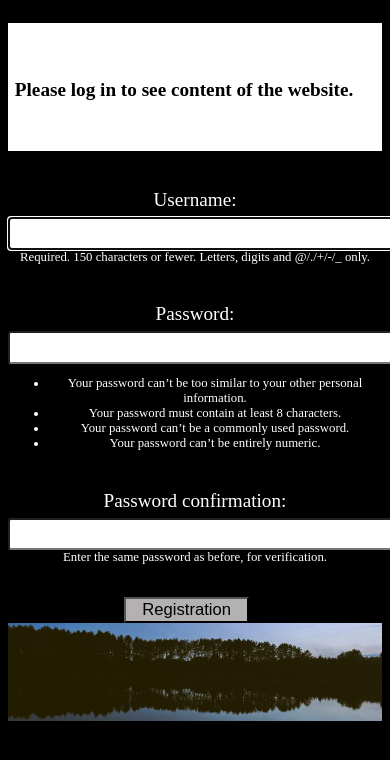
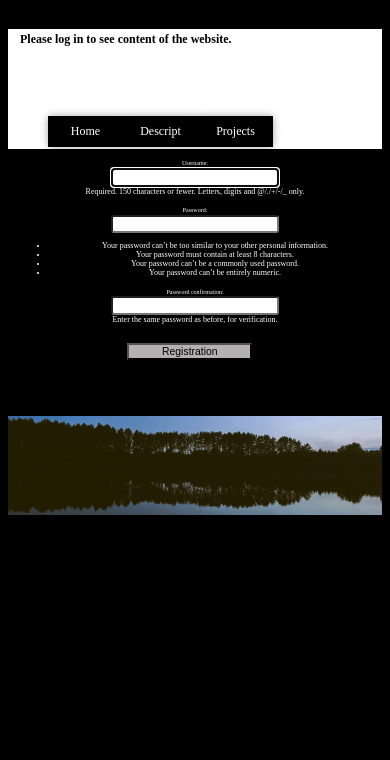
Before and after one commit to Vladyslav-Levitskyi/web_adv_deploy, a Django app: page /register/ in a window 390 px wide; the page is wider, and only the part inside the window is pictured. Shown: the top 760 px of that part. Run offline with Django 4.2, Linux system fonts and the light colour scheme.

Commit message:
changed .css for mobile version

```diff
--- a/core_app/static/core_app/css/main.css
+++ b/core_app/static/core_app/css/main.css
@@ -26,31 +26,6 @@
 
 h1 {
     font-size: 2em;
-}
-
-@media(max-width: 600px){
-    body{
-        font-size: 0.8em;
-    }
-    header {
-        height: 10em;
-        line-height: 4.5em;
-    }
-    h1{
-        font-size: 1.5em;
-        line-height: 3em;
-        margin-right: 2em;
-        margin-top: 0.5em;
-
-    }
-    nav ul {
-        margin-top: 2em;
-    }
-
-    .form-field input[type="text"],
-    .form-field input[type="password"] {
-        width: 20em;
-    }
 }
 
 nav {
@@ -154,7 +129,6 @@
     text-align: left;
     line-height: 5em;
     margin-right: 1.5em;
-
 }
 
 div.reg_users_content {
@@ -224,3 +198,98 @@
     margin-top: auto;
     width: 100%;
 }
+@media(max-width: 600px){
+    .buttons-header {
+        font-size: 1.5em;
+        width: 75px;
+        height: 25px;
+        line-height: 1.5em;
+        padding-top: 0.5em;
+    }
+
+    body{
+        font-size: 0.5em;
+    }
+    header {
+        min-height: 8em;        /* height in main header was 15em */
+        overflow: visible;
+        position: relative;
+    }
+    h1{
+        font-size: 1.5em;
+        line-height: 3em;
+        margin-right: 2em;
+    }
+    nav {
+        bottom: 0;
+        left: 2em;
+        display: inline-block;
+        width: 100%;
+        height: 25px;
+    }
+    nav ul {
+        display: flex;
+        position: absolute;
+        bottom: 0;
+        width: 100%;
+        height: 25px;
+        margin-top: 0em;
+        margin-left: 2em;
+    }
+    nav ul li {
+        text-align: center;
+        height: auto;
+        position: relative;
+        bottom: 0;
+    }
+
+    .form-field input[type="text"],
+    .form-field input[type="password"] {
+        width: 20em;
+        font-size: 1em;
+        height: 1.6em;
+    }
+    .form-field label {
+        color: white;
+        display: block;
+        margin-top: 2em;
+        margin-bottom: 0.3em;
+        font-size: 0.7em;
+    }
+
+    div.reg_users_content {
+        width: 100%;
+        height: 8em;
+        border-bottom: 1px solid white;
+        line-height: 2.8em;
+    }
+
+    div.reg_users_content h1 {
+        color: white;
+        text-align: left;
+        margin-left: 1em;
+        margin-top: 1em;
+        font-size: 1.3em;
+    }
+
+    div.reg_users_content1 {
+        height: 10em;
+        width: 100%;
+        border-bottom: 1px solid white;
+        line-height: 6em;
+    }
+
+    div.reg_users_content1 h1 {
+        color: white;
+        text-align: right;
+        margin-right: 1em;
+        font-size: 1.3em;
+    }
+    h1.main_article_title {
+        display: flex;
+        text-align: center;
+        line-height: 20px;
+        margin-right: 1em;
+        margin-left: 1em;
+    }
+}
```
